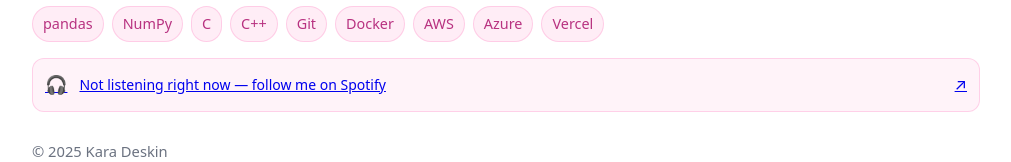
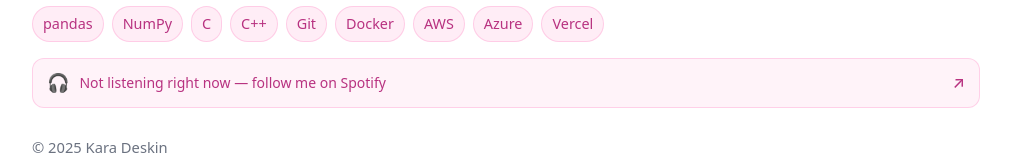
Before and after one commit to karadeskin/kara-portfolio, a React (Vite) app: page /about in a window 1280 px wide. Shown: the part 633-795 px from the top of the page, without its empty margins (134-1145 px from the left). Built offline with nearby package versions, Linux system fonts and the light colour scheme; no server answers.

Commit message:
fixed nowplaying

```diff
--- a/src/components/NowPlaying.tsx
+++ b/src/components/NowPlaying.tsx
@@ -1,4 +1,4 @@
-import { useEffect, useState } from 'react';
+import { useEffect, useState } from "react";
 
 type Track = {
   playing: boolean;
@@ -6,8 +6,7 @@ type Track = {
   artist?: string | null;
   albumImageUrl?: string | null;
   url?: string | null;
-  recent?: boolean;   // optional if you add a "recently played" fallback later
-  error?: string;
+  recent?: boolean;
 };
 
 export default function NowPlaying() {
@@ -15,68 +14,103 @@ export default function NowPlaying() {
 
   useEffect(() => {
     let mounted = true;
-
     const fetchNow = () =>
-      fetch('/api/spotify')
-        .then(r => r.json())
-        .then(d => { if (mounted) setTrack(d); })
-        .catch(() => { if (mounted) setTrack({ playing: false }); });
+      fetch("/api/spotify")
+        .then((r) => r.json())
+        .then((d) => {
+          if (mounted) setTrack(d);
+        })
+        .catch(() => {
+          if (mounted) setTrack({ playing: false });
+        });
 
     fetchNow();
-    const id = setInterval(fetchNow, 30000); // refresh every 30s
-    return () => { mounted = false; clearInterval(id); };
+    const id = setInterval(fetchNow, 30000);
+    return () => {
+      mounted = false;
+      clearInterval(id);
+    };
   }, []);
 
   if (!track) return null;
 
   const hasTrack = Boolean(track.title);
 
-  // Fallback if no track info at all
+  // ❌ Not listening at all
   if (!hasTrack) {
     return (
       <a
         href="https://open.spotify.com/user/kmdeskin"
-        target="_blank" rel="noreferrer"
+        target="_blank"
+        rel="noreferrer"
         style={{
-          display: 'flex', alignItems: 'center', gap: 12,
-          marginTop: 16, padding: 12, borderRadius: 12,
-          background: 'rgba(255,105,180,0.08)',
-          border: '1px solid rgba(255,105,180,0.25)'
+          display: "flex",
+          alignItems: "center",
+          gap: 10,
+          marginTop: 16,
+          padding: "10px 14px",
+          borderRadius: 12,
+          background: "rgba(255,105,180,0.08)",
+          border: "1px solid rgba(255,105,180,0.25)",
+          textDecoration: "none",
+          color: "#b83280",
+          fontSize: 14,
+          fontWeight: 500,
         }}
       >
         <span style={{ fontSize: 18 }}>🎧</span>
-        <div style={{ fontSize: 14 }}>Not listening right now — follow me on Spotify</div>
-        <span style={{ marginLeft: 'auto' }}>↗</span>
+        <span>Not listening right now — follow me on Spotify</span>
+        <span style={{ marginLeft: "auto", fontSize: 16 }}>↗</span>
       </a>
     );
   }
 
-  // Render card when playing or paused
+  // ✅ Track available (playing or paused)
   return (
     <a
-      href={track.url ?? '#'} target="_blank" rel="noreferrer"
+      href={track.url ?? "#"}
+      target="_blank"
+      rel="noreferrer"
       style={{
-        display: 'flex', alignItems: 'center', gap: 12,
-        marginTop: 16, padding: 12, borderRadius: 12,
-        background: 'rgba(255,105,180,0.08)',
-        border: '1px solid rgba(255,105,180,0.25)'
+        display: "flex",
+        alignItems: "center",
+        gap: 12,
+        marginTop: 16,
+        padding: "10px 14px",
+        borderRadius: 12,
+        background: "rgba(255,105,180,0.08)",
+        border: "1px solid rgba(255,105,180,0.25)",
+        textDecoration: "none",
+        color: "#333",
       }}
     >
       {track.albumImageUrl && (
-        <img src={track.albumImageUrl} alt="" width={48} height={48} style={{ borderRadius: 8 }} />
+        <img
+          src={track.albumImageUrl}
+          alt=""
+          width={48}
+          height={48}
+          style={{ borderRadius: 8 }}
+        />
       )}
-      <div style={{ lineHeight: 1.2 }}>
-        <div style={{ fontWeight: 600, fontSize: 14 }}>
+      <div style={{ lineHeight: 1.3 }}>
+        <div
+          style={{
+            fontWeight: 600,
+            fontSize: 14,
+            color: "#b83280",
+          }}
+        >
           {track.title}
           {!track.playing && (
-            <span style={{ marginLeft: 8, fontSize: 12, opacity: 0.7 }}>
-              ({track.recent ? 'last played' : 'paused'})
+            <span style={{ marginLeft: 6, fontSize: 12, opacity: 0.7 }}>
+              (paused)
             </span>
           )}
         </div>
         <div style={{ fontSize: 12, opacity: 0.75 }}>{track.artist}</div>
       </div>
-      <span style={{ marginLeft: 'auto', fontSize: 18 }}>🎵</span>
+      <span style={{ marginLeft: "auto", fontSize: 18 }}>🎵</span>
     </a>
   );
 }
```
